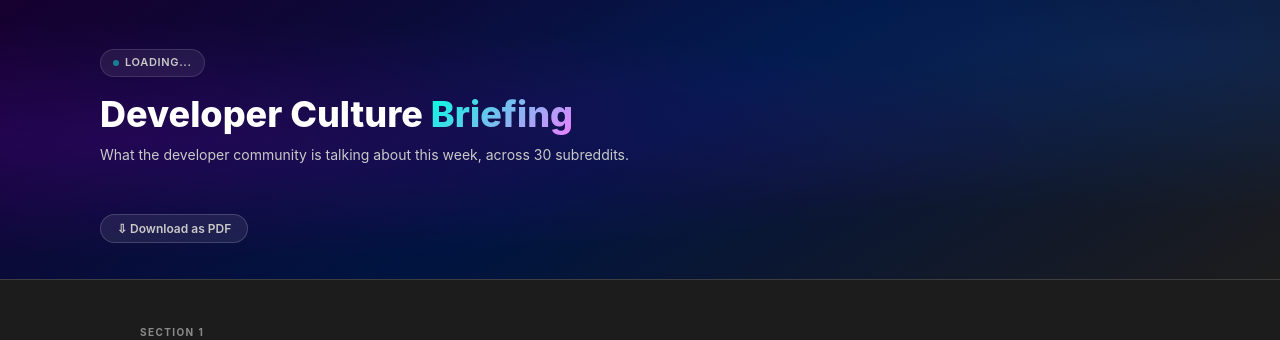
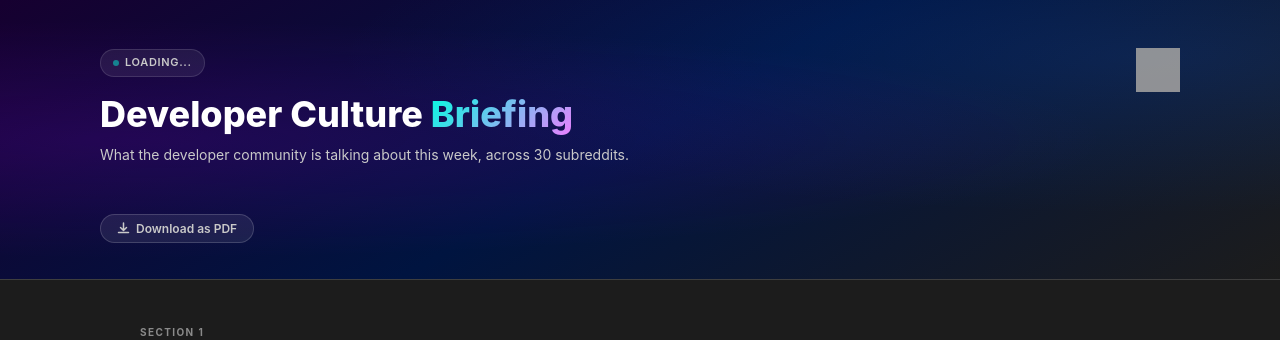
Before and after one commit to jjsilva4/gk-digest, a Python web app: template src/templates/dashboard.html in a window 1280 px wide. Shown: the top 340 px of the page. Run offline with Jinja, Linux system fonts and the light colour scheme; the template is opened without the code that fills it, so the values that code supplies are empty; grey boxes are pictures that could not be loaded.

Commit message:
feat: Integrate Reddit icon and enhance PDF download button

```diff
--- a/docs/index.html
+++ b/docs/index.html
@@ -422,11 +422,12 @@
 <!-- ─── HERO ─── -->
 <header class="hero">
   <div class="hero-inner">
+    <img src="Reddit_Icon_FullColor.svg" alt="Reddit" width="44" height="44" style="position:absolute;top:0;right:0;opacity:.9;" />
     <div class="week-badge"><span class="dot"></span> <span id="week-text">Loading...</span></div>
     <h1>Developer Culture <span class="grad">Briefing</span></h1>
     <p class="sub">What the developer community is talking about this week, across 30 subreddits.</p>
     <div class="stats" id="stats"></div>
-    <button class="pdf-btn" onclick="window.print()">&#8681; Download as PDF</button>
+    <button class="pdf-btn" onclick="window.print()"><svg width="13" height="13" viewBox="0 0 13 13" fill="none" xmlns="http://www.w3.org/2000/svg" style="flex-shrink:0"><path d="M6.5 1v7M3.5 5.5l3 3 3-3" stroke="currentColor" stroke-width="1.5" stroke-linecap="round" stroke-linejoin="round"/><path d="M1.5 10.5h10" stroke="currentColor" stroke-width="1.5" stroke-linecap="round"/></svg> Download as PDF</button>
   </div>
 </header>
 
--- a/src/templates/dashboard.html
+++ b/src/templates/dashboard.html
@@ -422,11 +422,12 @@
 <!-- ─── HERO ─── -->
 <header class="hero">
   <div class="hero-inner">
+    <img src="Reddit_Icon_FullColor.svg" alt="Reddit" width="44" height="44" style="position:absolute;top:0;right:0;opacity:.9;" />
     <div class="week-badge"><span class="dot"></span> <span id="week-text">Loading...</span></div>
     <h1>Developer Culture <span class="grad">Briefing</span></h1>
     <p class="sub">What the developer community is talking about this week, across 30 subreddits.</p>
     <div class="stats" id="stats"></div>
-    <button class="pdf-btn" onclick="window.print()">&#8681; Download as PDF</button>
+    <button class="pdf-btn" onclick="window.print()"><svg width="13" height="13" viewBox="0 0 13 13" fill="none" xmlns="http://www.w3.org/2000/svg" style="flex-shrink:0"><path d="M6.5 1v7M3.5 5.5l3 3 3-3" stroke="currentColor" stroke-width="1.5" stroke-linecap="round" stroke-linejoin="round"/><path d="M1.5 10.5h10" stroke="currentColor" stroke-width="1.5" stroke-linecap="round"/></svg> Download as PDF</button>
   </div>
 </header>
 
```
